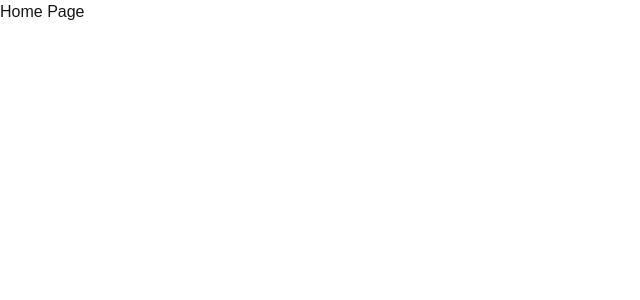
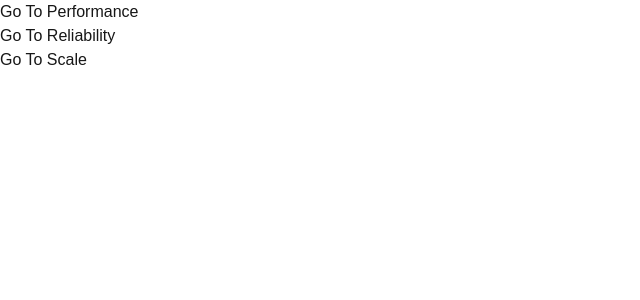
Before and after one commit to sweeptic/corp, a Next.js app: page / in a window 1280 px wide. Shown: the top 300 px of the page, without its empty margins (0-640 px from the left). Built offline with nearby package versions, Linux system fonts and the light colour scheme.

Commit message:
05. Linking Between Pages

```diff
--- a/app/page.tsx
+++ b/app/page.tsx
@@ -1,3 +1,21 @@
+import Link from 'next/link';
+
 export default function Home() {
-  return <div>Home Page </div>;
+  return (
+    <div>
+      <nav>
+        <ul>
+          <li>
+            <Link href={'/performance'}>Go To Performance</Link>
+          </li>
+          <li>
+            <Link href={'/reliability'}>Go To Reliability</Link>
+          </li>
+          <li>
+            <Link href={'/scale'}>Go To Scale</Link>
+          </li>
+        </ul>
+      </nav>
+    </div>
+  );
 }
```
